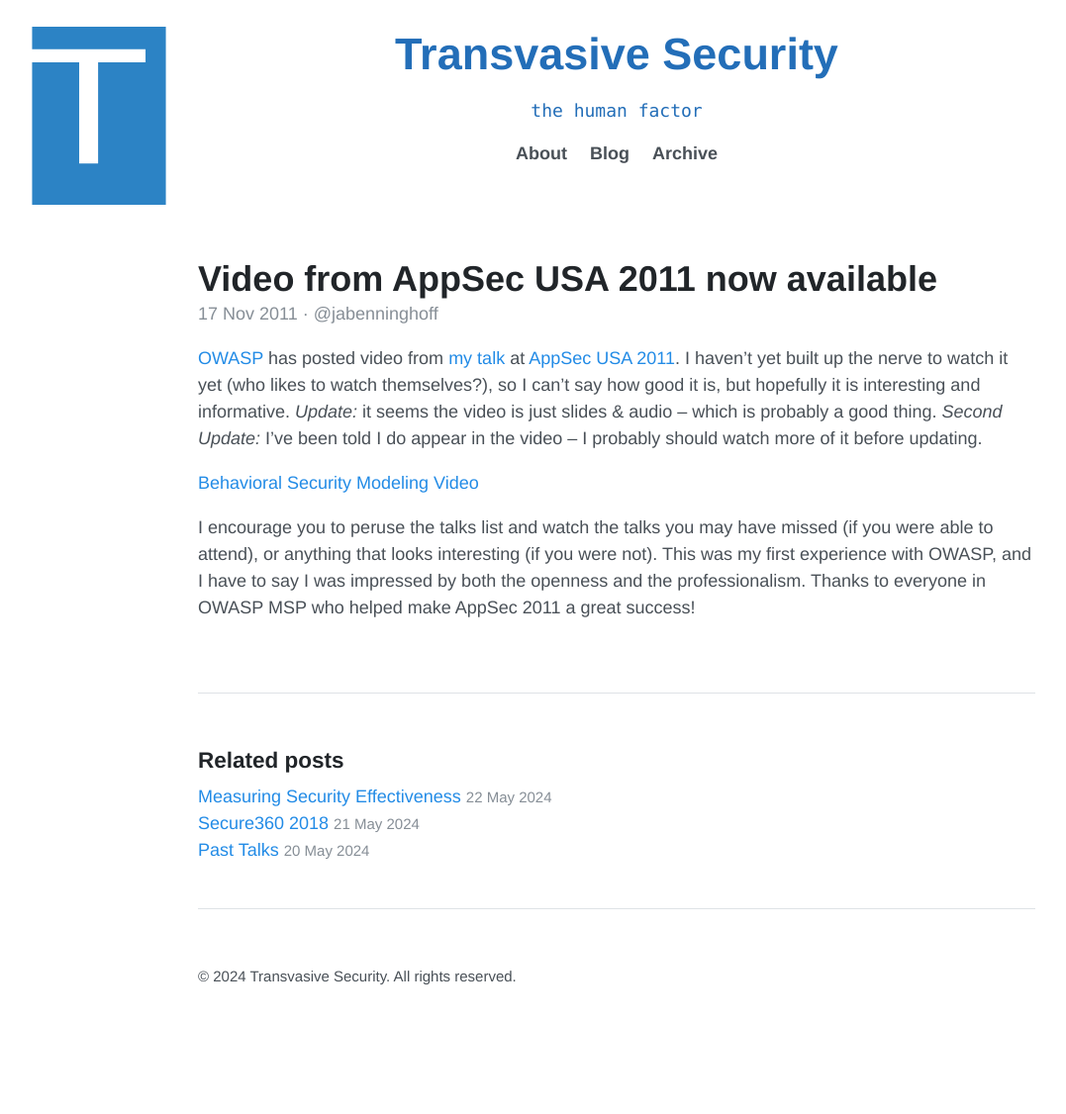
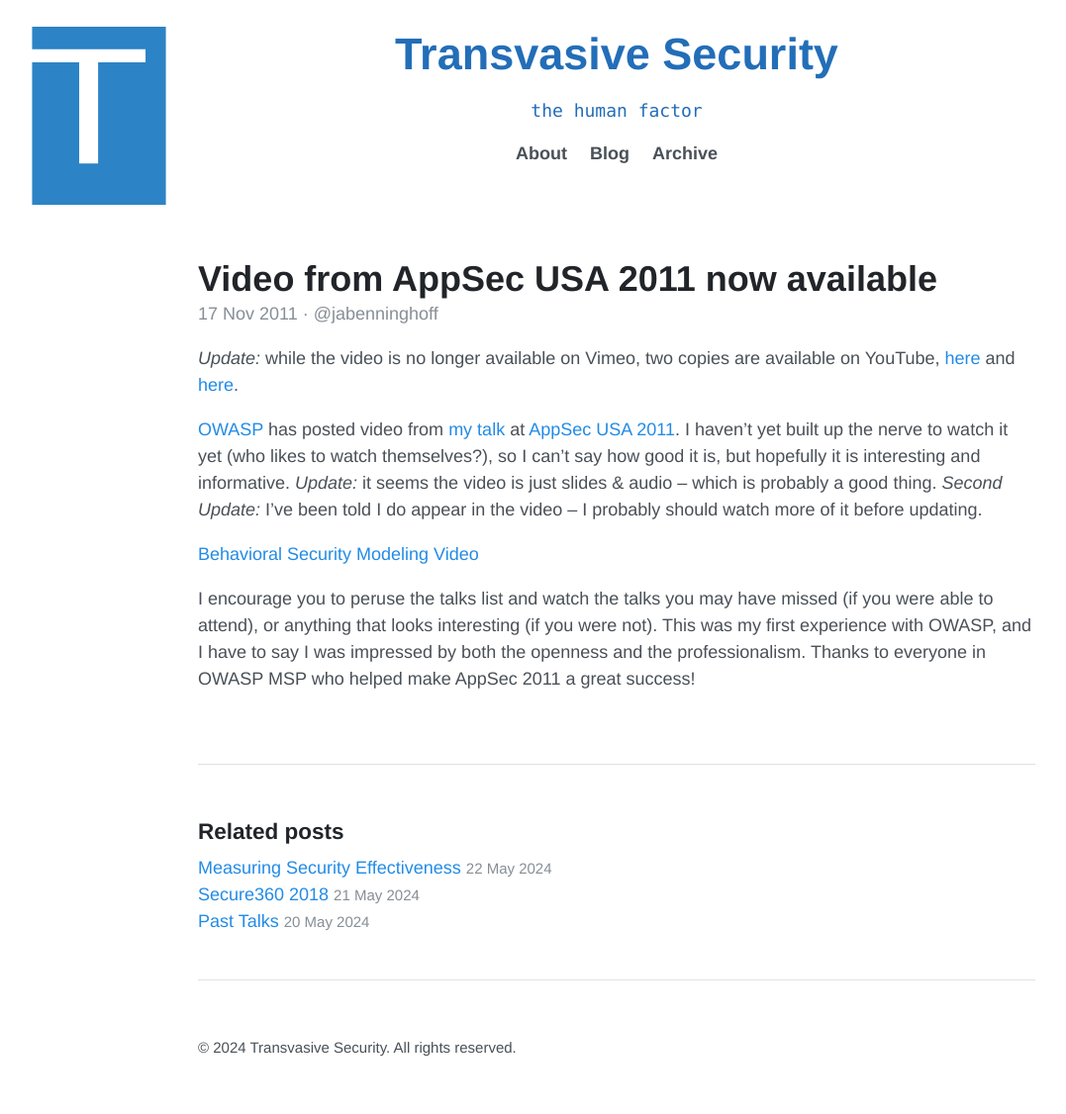
Before and after one commit to transvasive/transvasive.github.io, a Jekyll site: the page built from _posts/2011-11-17-appsec-usa-2011-video.md, in a window 1280 px wide. Shown: the whole page at 99% size, without its empty margins (17-1094 px from the left). Built offline with Jekyll 4.4.1, drawn with Linux system fonts in a browser that asks for light colours; before the commit the page ends 1054 px from its top, so only the background shows below that.

Commit message:
Add links to YouTube videos

```diff
--- a/_posts/2011-11-17-appsec-usa-2011-video.md
+++ b/_posts/2011-11-17-appsec-usa-2011-video.md
@@ -4,6 +4,10 @@ title: Video from AppSec USA 2011 now available
 author: jabenninghoff
 comments: false
 ---
+*Update:* while the video is no longer available on Vimeo, two copies
+are available on YouTube, [here](https://www.youtube.com/watch?v=jLW617T45IA)
+and [here](https://www.youtube.com/watch?v=hPBBuPI5tOg).
+
 [OWASP](https://www.owasp.org/) has posted video from [my
 talk](http://2011.appsecusa.org/talks.html#bsm) at [AppSec USA
 2011](http://2011.appsecusa.org/). I haven't yet built up the nerve to
```
Also changed, not shown: _posts/2011-09-26-bsm-presentation.md (+3 -0 lines), _posts/2012-10-25-appsec-usa-2012.md (+2 -0 lines), _posts/2016-11-21-cybersecuregov-2016.md (+2 -1 lines).
